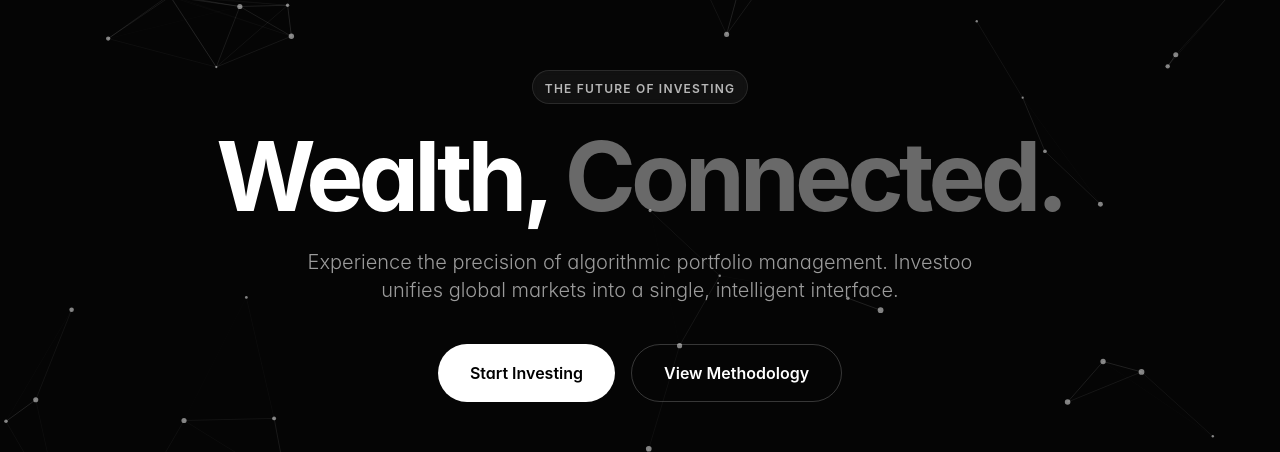
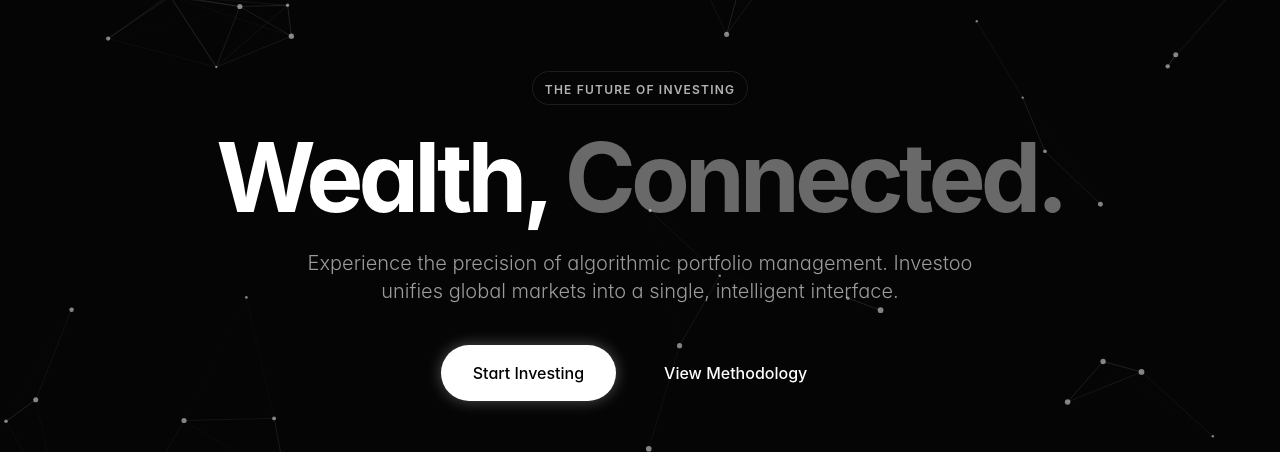
Before and after one commit to guest-1920/investoo, a React (Vite) app in the folder investo-web/: page / in a window 1280 px wide. Shown: the part 164-616 px from the top of the page. Built offline with nearby package versions, Linux system fonts and the light colour scheme; no server answers.

Commit message:
Refactor Footer and DashboardLayout components to use Link for navigation; update HeroNetwork to conditionally render buttons based on user authentication; modify Careers and Company pages for better job listing handling and stats display.

```diff
--- a/investo-web/src/components/layout/Footer.jsx
+++ b/investo-web/src/components/layout/Footer.jsx
@@ -1,5 +1,6 @@
 import React from 'react';
 import { Twitter, Linkedin, Facebook, Instagram } from 'lucide-react';
+import { Link } from 'react-router-dom';
 
 export default function Footer() {
     return (
@@ -8,7 +9,7 @@
                 <div className="grid grid-cols-2 md:grid-cols-4 lg:grid-cols-5 gap-10 mb-20">
                     {/* Brand Column */}
                     <div className="col-span-2 lg:col-span-2">
-                        <div className="flex items-center gap-3 mb-6">
+                        <Link to="/" className="flex items-center gap-3 mb-6">
                             <div className="w-8 h-8 rounded bg-white flex items-center justify-center">
                                 <div className="w-4 h-4 rounded-full bg-black" />
                             </div>
@@ -16,7 +17,7 @@
                                 <span className="text-xl font-bold tracking-tight text-white leading-none">Investoo</span>
                                 <span className="text-[12px] font-medium text-white/50 tracking-wide camelcase mt-0.5">Future Of Investing</span>
                             </div>
-                        </div>
+                        </Link>
                         <p className="text-white/50 text-sm leading-relaxed max-w-sm mb-8">
                             Empowering the next generation of wealth with institutional-grade analytics, automated diversification, and premium asset access.
                         </p>
--- a/investo-web/src/components/layout/HeroNetwork.jsx
+++ b/investo-web/src/components/layout/HeroNetwork.jsx
@@ -1,7 +1,10 @@
 import React, { useEffect, useRef } from 'react';
 import { motion } from 'framer-motion';
+import { Link } from 'react-router-dom';
+import {useAuth} from "../../context/AuthContext";
 
 export default function HeroNetwork() {
+    const {user}=useAuth();
     const canvasRef = useRef(null);
 
     useEffect(() => {
@@ -144,7 +147,7 @@
                     animate={{ opacity: 1, y: 0 }}
                     transition={{ duration: 1, ease: "easeOut" }}
                 >
-                    <div className="inline-block px-3 py-1 mb-6 border border-white/10 rounded-full bg-white/5 backdrop-blur-sm">
+                    <div className="inline-block px-3 py-1 mb-6 border border-white/10 rounded-full bg-transparent backdrop-blur-sm">
                         <span className="text-xs font-semibold text-white/70 uppercase tracking-widest">
                             The Future of Investing
                         </span>
@@ -157,11 +160,21 @@
                         Investoo unifies global markets into a single, intelligent interface.
                     </p>
                     <div className="flex flex-col sm:flex-row gap-4 justify-center">
-                        <button className="px-8 py-4 bg-white text-black font-semibold rounded-full hover:bg-white/90 transition-all hover:scale-105">
-                            Start Investing
-                        </button>
-                        <button className="px-8 py-4 bg-transparent border border-white/20 text-white font-semibold rounded-full hover:bg-white/5 transition-all">
-                            View Methodology
+                        {user ? (
+                            <Link to="/plans" className="px-8 py-4 bg-white hover:scale-105 shadow-[0_0_15px_rgba(255,255,255,0.3)]  text-black rounded-full  transition">
+                                Start Investing
+                            </Link>
+                        ) : (
+                            <Link to="/login"
+                            state={{ from: {pathname: '/indexes'} }}
+                            className="px-8 py-4 bg-white hover:scale-105 shadow-[0_0_15px_rgba(255,255,255,0.3)]  text-black rounded-full  font-medium transition">
+                                Start Investing
+                            </Link>
+                        )}
+                        <button>
+                            <Link to="/methodology" className="px-8 py-4 bg-transparent hover:bg-white/20 text-white rounded-full  font-medium transition-all">
+                                View Methodology
+                            </Link>
                         </button>
                     </div>
                 </motion.div>
--- a/investo-web/src/data/content.js
+++ b/investo-web/src/data/content.js
@@ -392,10 +392,10 @@
 };
 
 export const CAREERS_JOBS = [
-  { title: "Senior Rust Engineer", department: "Execution", location: "Remote / London", type: "Full-Time" },
-  { title: "Quantitative Researcher", department: "Alpha", location: "New York", type: "Full-Time" },
-  { title: "Product Designer", department: "Experience", location: "Remote", type: "Contract" },
-  { title: "Compliance Officer", department: "Legal", location: "Singapore", type: "Full-Time" }
+  //{ title: "Senior Rust Engineer", department: "Execution", location: "Remote / London", type: "Full-Time" },
+  //{ title: "Quantitative Researcher", department: "Alpha", location: "New York", type: "Full-Time" },
+  //{ title: "Product Designer", department: "Experience", location: "Remote", type: "Contract" },
+  //{ title: "Compliance Officer", department: "Legal", location: "Singapore", type: "Full-Time" }
 ];
 
 export const PRESS_RELEASES = [
--- a/investo-web/src/layouts/DashboardLayout.jsx
+++ b/investo-web/src/layouts/DashboardLayout.jsx
@@ -75,7 +75,7 @@
             >
                 {/* Brand */}
                 <div className="h-20 flex items-center px-6 border-b border-white/5">
-                    <div className="flex items-center gap-3">
+                    <Link to="/" className="flex items-center gap-3">
                         <div className="w-8 h-8 rounded bg-white flex items-center justify-center">
                             <div className="w-4 h-4 rounded-full bg-black" />
                         </div>
@@ -83,7 +83,7 @@
                             <span className="text-xl font-bold tracking-tight leading-none">Investoo</span>
                             <span className="text-[12px] font-medium text-white/50 tracking-wide camelcase transition-colors">Future Of Investing</span>
                         </div>
-                    </div>
+                    </Link>
                 </div>
 
                 {/* Nav Links */}
--- a/investo-web/src/pages/auth/Login.jsx
+++ b/investo-web/src/pages/auth/Login.jsx
@@ -17,10 +17,11 @@
 
     const navigate = useNavigate();
     const { user, setUser } = useAuth();
+    const from = location.state?.from?.pathname || '/dashboard';
 
     useEffect(() => {
         if (user) {
-            navigate('/dashboard', { replace: true });
+            navigate(from, { replace: true });
         }
     }, [user, navigate]);
 
@@ -33,7 +34,7 @@
             // Fetch full profile after login to get all user data including referralCode
             const profile = await authService.getProfile();
             setUser(profile);
-            navigate('/dashboard');
+            navigate(from, { replace: true });
         } catch (err) {
             console.error(err);
             setError(err.response?.data?.message || 'Invalid credentials');
@@ -106,7 +107,7 @@
                             </Link>
                         </div>
                         <p className="text-sm text-white/40">
-                            New User? <Link to="/register" className="text-white hover:underline font-medium">Apply for Access</Link>
+                            New User? <Link to="/register" className="text-white hover:underline font-medium">Sign Up</Link>
                         </p>
                     </div>
                 </Card>
--- a/investo-web/src/pages/public/Careers.jsx
+++ b/investo-web/src/pages/public/Careers.jsx
@@ -13,7 +13,10 @@
             </div>
 
             <div className="grid gap-6 max-w-4xl mx-auto">
-                {CAREERS_JOBS.map((job, idx) => (
+
+                {CAREERS_JOBS.length ===0 ? (
+                    <p className="text-center text-white/50">We are not hiring at the moment. Please check back later.</p>
+                ) : CAREERS_JOBS.map((job, idx) => (
                     <Card key={idx} className="p-8 flex flex-col md:flex-row items-center justify-between gap-6 border-white/10 bg-[#0A0A0A]">
                         <div>
                             <h3 className="text-2xl font-bold text-white mb-2">{job.title}</h3>
--- a/investo-web/src/pages/public/Company.jsx
+++ b/investo-web/src/pages/public/Company.jsx
@@ -3,6 +3,7 @@
 import { Card } from '../../components/ui/Card';
 import { motion } from 'framer-motion';
 import { MapPin, Globe, Award, ShieldCheck } from 'lucide-react';
+import StatsSection from '../../components/sections/StatsSection';
 
 export default function Company() {
     return (
@@ -32,16 +33,9 @@
             </section>
 
             {/* Stats Strip */}
-            <section className="border-y border-white/5 bg-[#0A0A0A] mb-32">
-                <div className="max-w-7xl mx-auto px-6 py-16 grid grid-cols-2 md:grid-cols-4 gap-12">
-                    {COMPANY_CONTENT.stats.map((stat, index) => (
-                        <div key={index} className="text-center md:text-left">
-                            <div className="text-4xl md:text-5xl font-bold text-white mb-2 tracking-tighter">{stat.value}</div>
-                            <div className="text-sm font-medium text-white/40 uppercase tracking-widest">{stat.label}</div>
-                        </div>
-                    ))}
-                </div>
-            </section>
+            <div className="mb-32">
+            <StatsSection />
+            </div>
 
             {/* Values */}
             <section className="px-6 max-w-7xl mx-auto mb-32">
```
